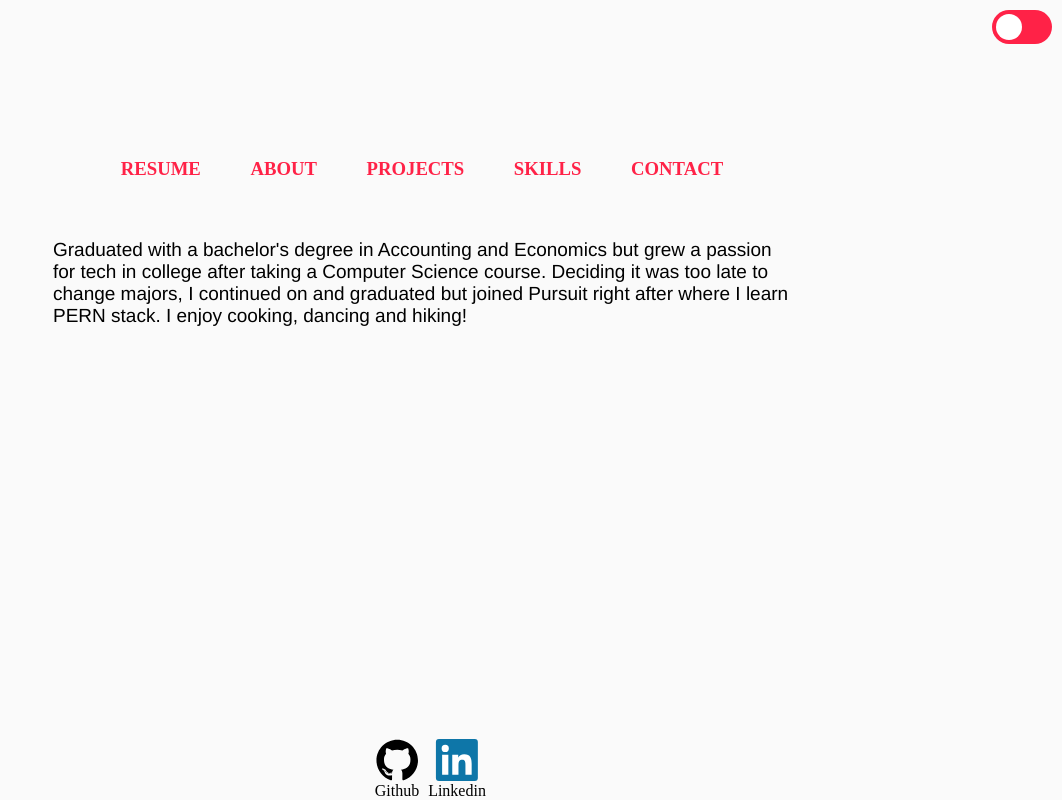
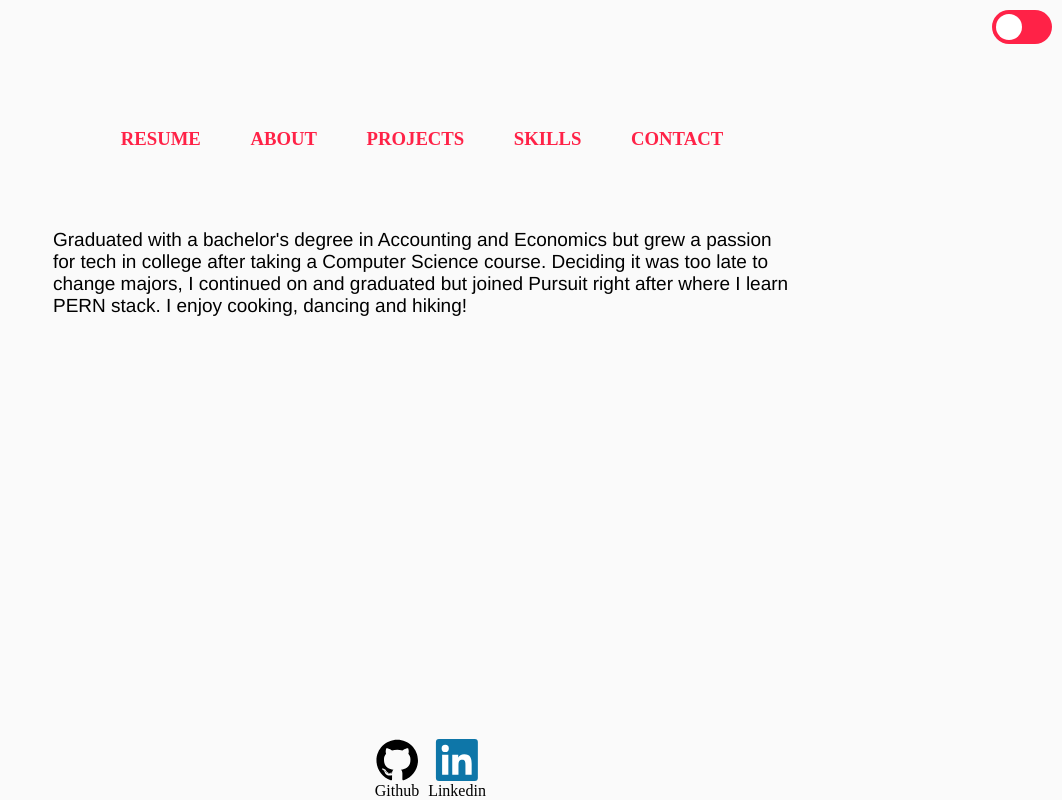
Before and after one commit to KathyPuma/Portfolio, a React (Create React App) app: page / in a window 1280 px wide. Shown: the whole page, without its empty margins (218-1280 px from the left). Built offline with nearby package versions, Linux system fonts and the light colour scheme.

Commit message:
Update padding for navbar and remove repetitive css headings

```diff
--- a/src/Components/Navbar.css
+++ b/src/Components/Navbar.css
@@ -8,21 +8,19 @@ ul{
     top: 60px;
     margin-top: 0;
     flex-grow: 1;
-    padding: 0 20px;
+    padding: 30px 20px 20px 20px;
     align-items: center;
     flex-direction: row;
     justify-content: center;
-    padding-top: 60px;
 }
 
 .Nav-link.link, .Nav-link:visited, .Nav-link:active, .Nav-link {
   text-decoration: none;
   padding: 2%;
+  color: white;
+  font-size: 1em;
 }
 
-.Nav-link.link , .Nav-link:visited, .Nav-link:active,.Nav-link{
-    color: white;
-}
 
 .Nav-link:after {
   content: '';
```
